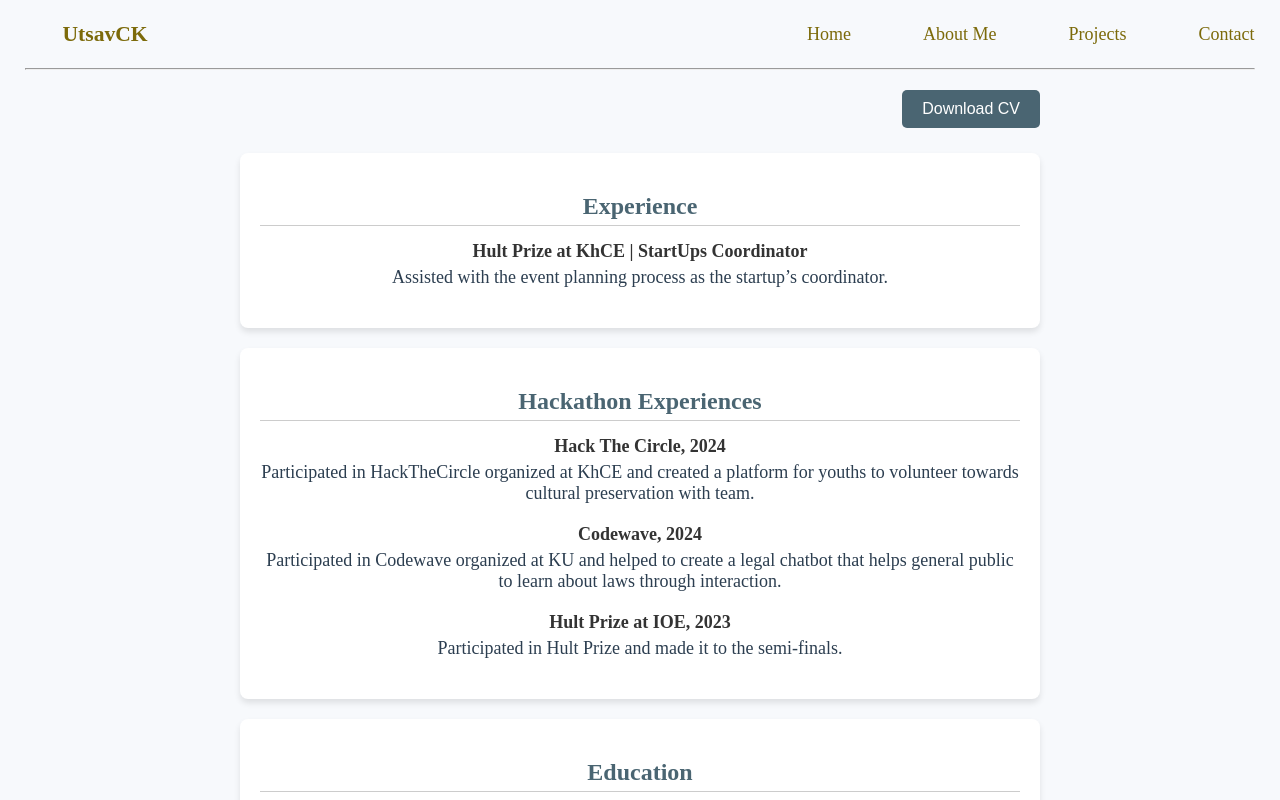
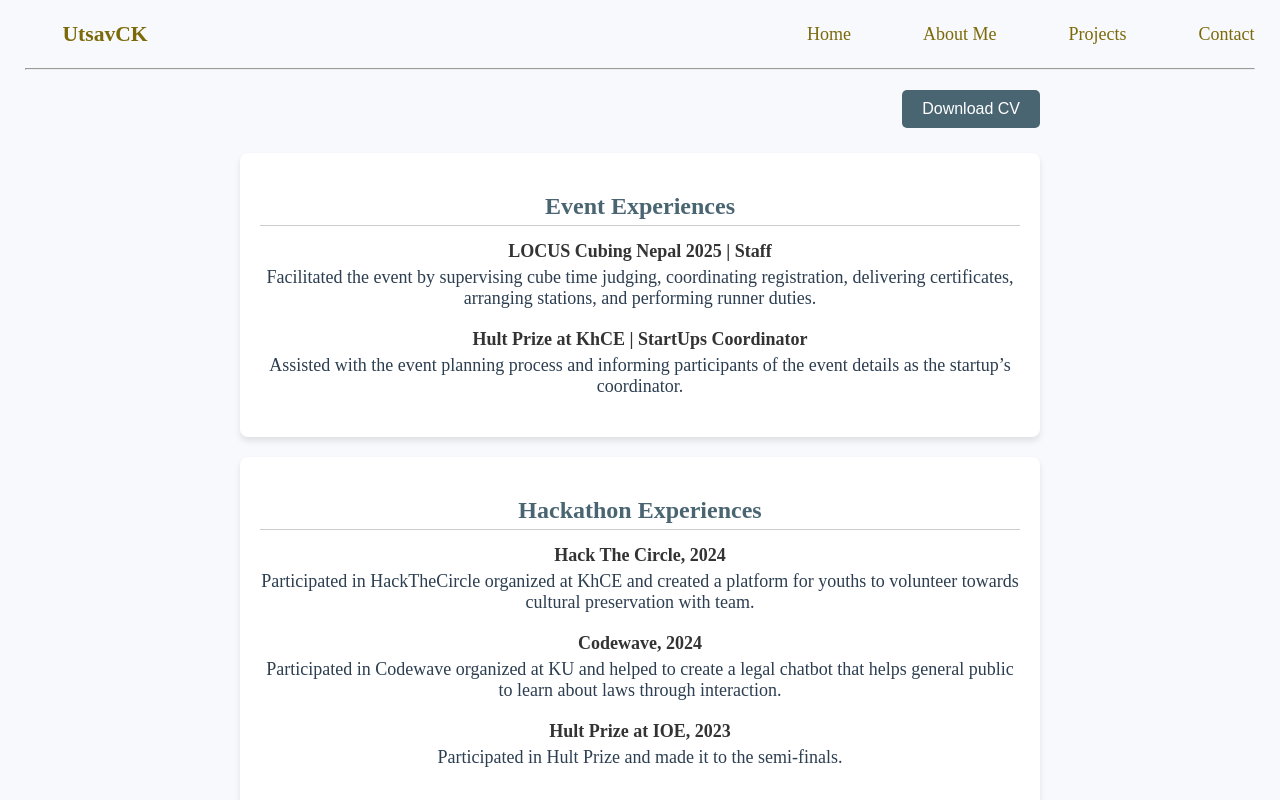
Before and after one commit to UtsavCK/Portfolio, a React (Vite) app: page /about in a window 1280 px wide. Shown: the top 800 px of the page. Built offline with nearby package versions, Linux system fonts and the light colour scheme; a web font is replaced by a local one.

Commit message:
updated about section

```diff
--- a/src/components/About.jsx
+++ b/src/components/About.jsx
@@ -10,13 +10,23 @@
       </div>
 
       <section className="card">
-        <h2>Experience</h2>
+        <h2>Event Experiences</h2>
+        <div className="details">
+          <div>
+            <h3>LOCUS Cubing Nepal 2025 | Staff</h3>
+            <p>
+              Facilitated the event by supervising cube time judging,
+              coordinating registration, delivering certificates, arranging
+              stations, and performing runner duties.
+            </p>
+          </div>
+        </div>
         <div className="details">
           <div>
             <h3>Hult Prize at KhCE | StartUps Coordinator</h3>
             <p>
-              Assisted with the event planning process as the startup’s
-              coordinator.
+              Assisted with the event planning process and informing
+              participants of the event details as the startup’s coordinator.
             </p>
           </div>
         </div>
--- a/src/components/Projects.jsx
+++ b/src/components/Projects.jsx
@@ -22,12 +22,16 @@
           </div>
 
           <div className="project-card">
-            <h3>Portfolio website</h3>
+            <h3>LegalSathi</h3>
             <p>
-              Personal website that successfully highlight projects and
-              accomplishments.
+              AI-powered chatbot enhancing access to justice in Nepal by
+              providing legal document explanations.
             </p>
-            <a href="./" target="_blank" className="project-link">
+            <a
+              href="https://github.com/uniquesht1/codewave_legalsathi"
+              target="_blank"
+              className="project-link"
+            >
               View Project
             </a>
           </div>
```
